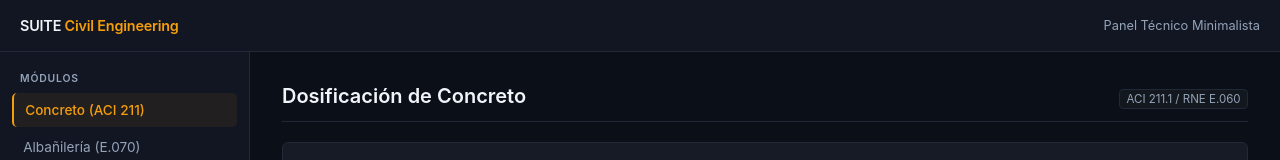
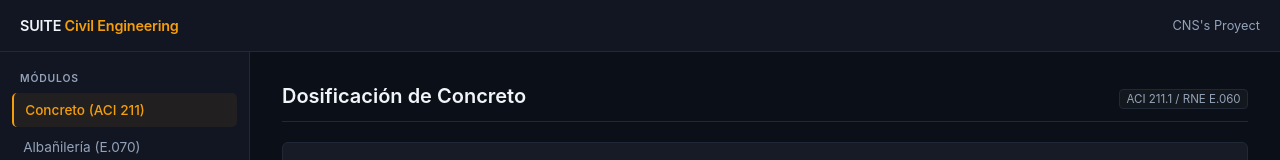
Before and after one commit to modalslepeer/Calculadora-basica-de-concreto, a plain HTML site: page index.html in a window 1280 px wide. Shown: the top 160 px of the page. Drawn offline with Linux system fonts and the light colour scheme.

Commit message:
Update index.html

```diff
--- a/index.html
+++ b/index.html
@@ -328,7 +328,7 @@
     <!-- Top Header Bar -->
     <header class="top-bar">
         <div class="brand">SUITE <span>Civil Engineering</span></div>
-        <div class="top-links">Panel Técnico Minimalista</div>
+        <div class="top-links">CNS's Proyect</div>
     </header>
 
     <div class="app-container">
```
